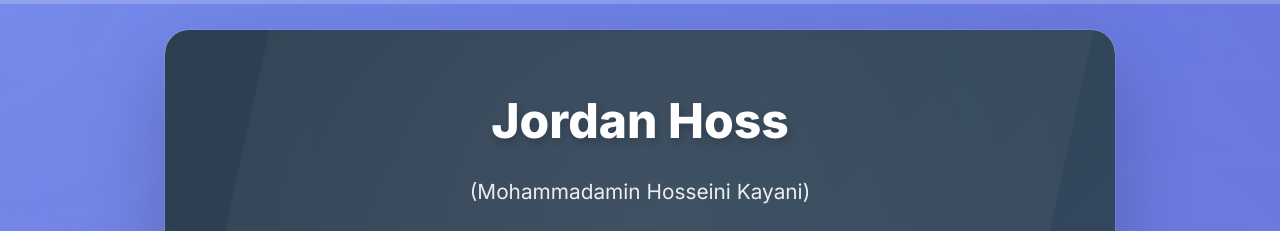
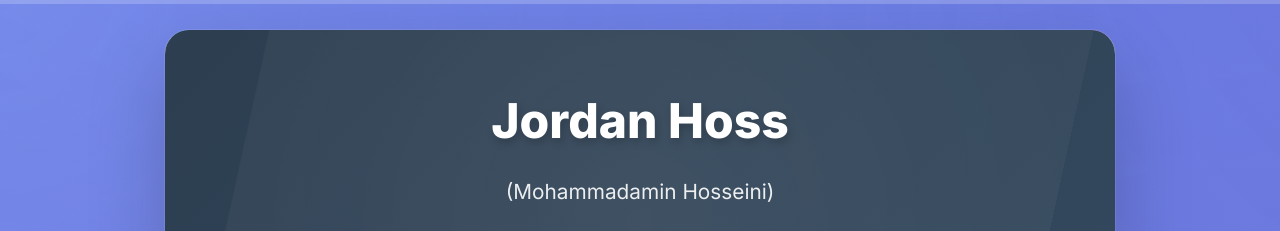
Before and after one commit to JordanHoss2005/JordanHoss2005.github.io, a plain HTML site: page index.html in a window 1280 px wide. Shown: the top 231 px of the page. Drawn offline with Linux system fonts and the light colour scheme.

Commit message:
Update preferred name in index.html

```diff
--- a/index.html
+++ b/index.html
@@ -906,7 +906,7 @@
 
         <div class="header">
             <div class="name">Jordan Hoss</div>
-            <div class="preferred-name">(Mohammadamin Hosseini Kayani)</div>
+            <div class="preferred-name">(Mohammadamin Hosseini)</div>
             <div class="contact-info">
                 <!-- Updated: clickable contact links -->
                 <a class="contact-item" href="mailto:Amiin.hosseini@mail.utoronto.ca">📧 Amiin.hosseini@mail.utoronto.ca</a>
```
